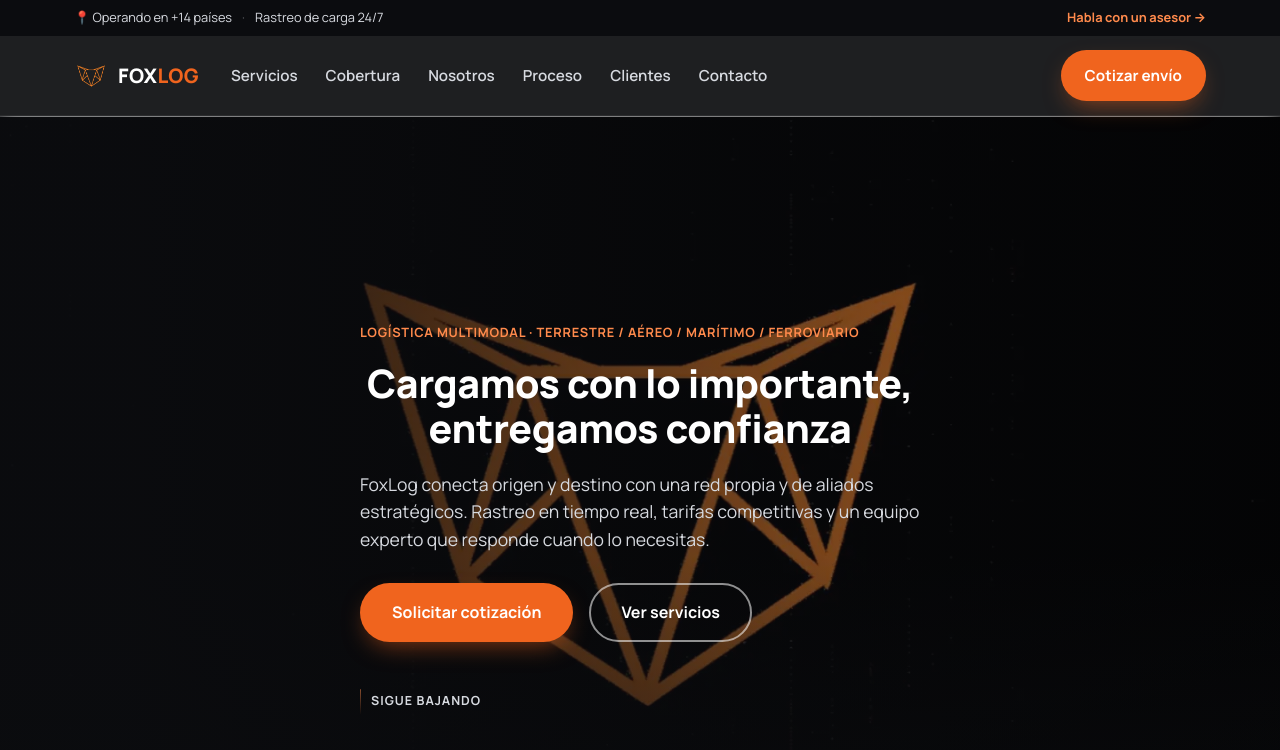
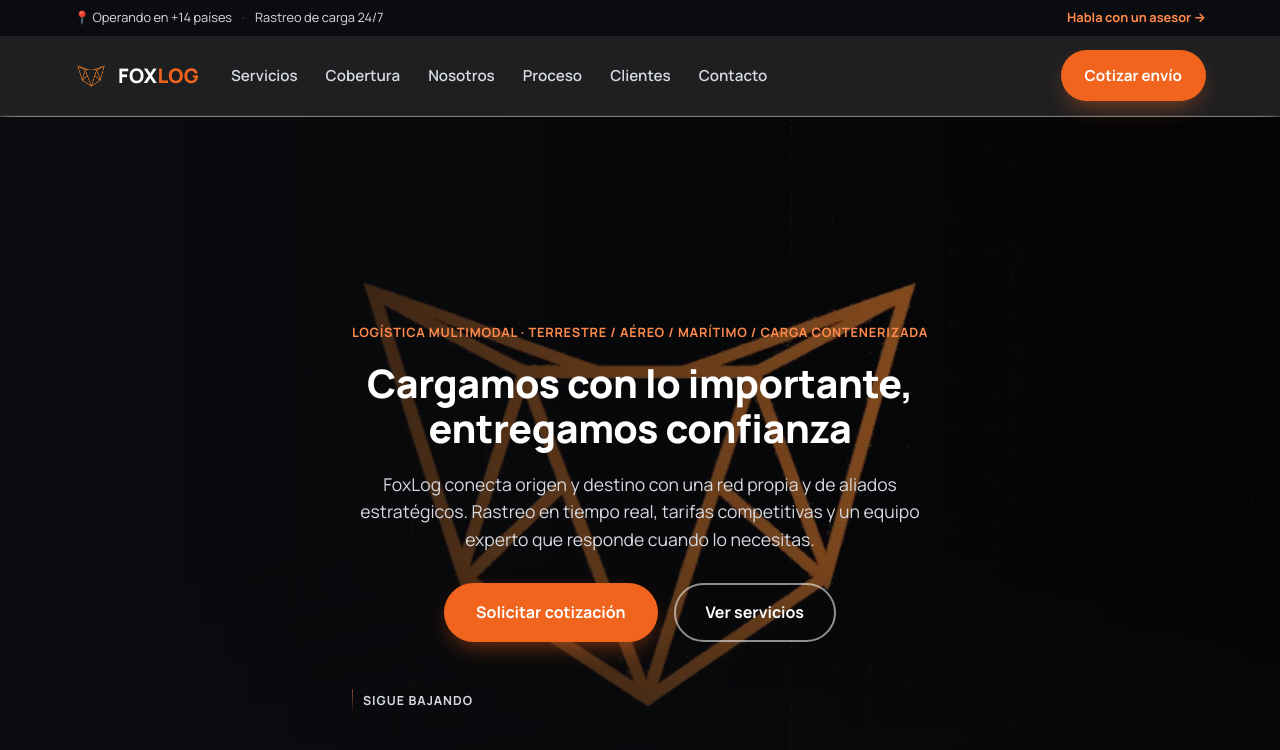
Before and after one commit to luxortizceo/foxlog, a website: page index.html in a window 1280 px wide. Shown: the top 750 px of the page. Drawn offline with Linux system fonts and the light colour scheme.

Commit message:
Add files via upload

```diff
--- a/assets/css/style.css
+++ b/assets/css/style.css
@@ -198,8 +198,10 @@ p { margin: 0 0 1em; color: var(--gray-600); }
   position: relative;
   z-index: 1;
   max-width: 680px;
+  margin: 0 auto;
   padding-top: 60px;
   padding-bottom: 60px;
+  text-align: center;
 }
 .hero-scroll-hint {
   display: flex;
@@ -253,12 +255,19 @@ p { margin: 0 0 1em; color: var(--gray-600); }
   color: var(--gray-300);
   font-size: 1.1rem;
   max-width: 560px;
+  margin-left: auto;
+  margin-right: auto;
 }
 .hero-actions {
   display: flex;
+  justify-content: center;
   gap: 16px;
   flex-wrap: wrap;
   margin-top: 30px;
+}
+.hero-scroll-hint {
+  justify-content: flex-start;
+  text-align: left;
 }
 
 /* ---------- Stats ---------- */
--- a/index.html
+++ b/index.html
@@ -57,7 +57,7 @@
         <div class="hero-overlay"></div>
       </div>
       <div class="container hero-content">
-        <p class="eyebrow">Logística multimodal · Terrestre / Aéreo / Marítimo / Ferroviario</p>
+        <p class="eyebrow">Logística multimodal · Terrestre / Aéreo / Marítimo / Carga contenerizada</p>
         <h1 class="hero-title-split"><span>Cargamos con lo importante,</span><span>entregamos confianza</span></h1>
         <p class="hero-lead">
           FoxLog conecta origen y destino con una red propia y de aliados estratégicos.
```
